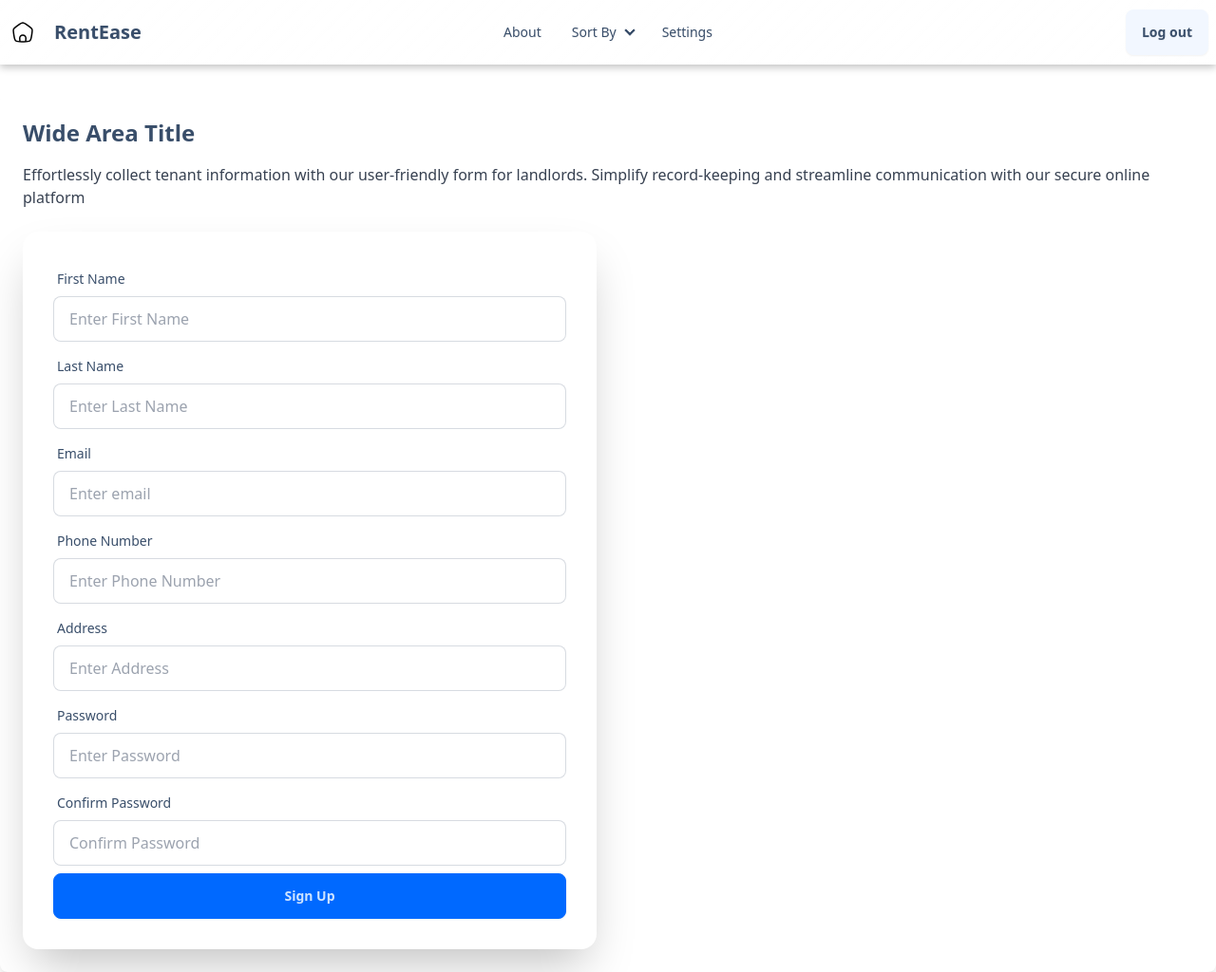
After one commit to Achinthya18/RentEase, a Flask app: page /tenantform in a window 1280 px wide. The commit adds this page. Shown: the whole page at 95% size. Run offline with Flask 3, Linux system fonts and the light colour scheme; some libraries are stand-ins or nearby versions.

Commit message:
made some chanegs

```diff
--- a/Website/auth.py
+++ b/Website/auth.py
@@ -12,7 +12,7 @@ try:
 except:
     print("issues with connection")
 cur=conn.cursor()
-cur.execute("")
+cur.execute("use rentalManagement")
 auth= Blueprint('auth',__name__)
 @auth.route('/base')
 def base():
@@ -51,6 +51,7 @@ def signup():
                             (firstName, lastName, email, phoneNumber, address, password1))
                 conn.commit()
                 flash('Account created successfully!', category='success')
+
             except Exception as e:
                 flash(f'An error occurred: {str(e)}', category='error')
                 conn.rollback()
@@ -73,7 +74,6 @@ def login():
             data = cur.fetchone()
             if data:
                 if data[0] == paswd:
-                    flash('Login success', category='success')
                     return redirect('/home')
                 else:
                     flash('The entered password is incorrect', category='error')
@@ -87,3 +87,6 @@ def login():
 @auth.route('/about', methods=['GET', 'POST'])
 def about():
     return render_template('about.html')
+@auth.route('/tenantform',methods=['GET','POST'])
+def tenantform():
+    return render_template('tenantform.html')
--- a/Website/templates/navbar0.html
+++ b/Website/templates/navbar0.html
@@ -1,3 +1,4 @@
+
 <div class="sticky top-0 z-50 glass navbar bg-base-300  shadow-[rgba(0,_0,_0,_0.24)_0px_3px_8px]">
     <img src="https://cdn.hugeicons.com/icons/home-03-stroke-rounded.svg" alt="home-03" width="24" height="24" />
     <a class="btn btn-ghost text-xl ml-2" href="/base">Rentease</a>
--- /dev/null
+++ b/Website/templates/tenantform.html
@@ -0,0 +1,81 @@
+<!DOCTYPE html>
+<html lang="en" data-theme="winter">
+<head>
+    <meta charset="UTF-8">
+    <meta name="viewport" content="width=device-width, initial-scale=1.0">
+    <title>RentEase</title>
+    <link href="https://cdn.jsdelivr.net/npm/daisyui@4.6.2/dist/full.min.css" rel="stylesheet" type="text/css" />
+    <script src="https://cdn.tailwindcss.com"></script>
+</head>
+
+<body>
+    {% include "navbar.html" %}
+    <div class="container mx-auto mt-8">
+        <div class="grid grid-cols-1 md:grid-cols-2 gap-6 bg-white p-6 rounded-lg shadow-lg hover:shadow-xl transition duration-300 ease-in-out">
+          <div class="col-span-1 md:col-span-2">
+            <!-- Your content goes here -->
+            <h2 class="text-2xl font-bold mb-4">Wide Area Title</h2>
+            <p class="text-base text-gray-700">Effortlessly collect tenant information with our user-friendly form for landlords. Simplify record-keeping and streamline communication with our secure online platform</p>
+          </div>
+           <div class="card shrink-0 w-full  shadow-2xl bg-base-100">
+                <form class="card-body" method="post">
+                    <div class="form-control">
+                        <label class="label">
+                            <span class="label-text">First Name</span>
+                        </label>
+                        <input type="text" placeholder="Enter First Name" class="input input-bordered" id="firstName"
+                            name="firstName" required />
+                    </div>
+                    <div class="form-control">
+                        <label class="label">
+                            <span class="label-text">Last Name</span>
+                        </label>
+                        <input type="text" placeholder="Enter Last Name" class="input input-bordered" id="lastName"
+                            name="lastName" required />
+                    </div>
+                    <div class="form-control">
+                        <label class="label">
+                            <span class="label-text">Email</span>
+                        </label>
+                        <input type="email" placeholder="Enter email" class="input input-bordered" id="email"
+                            name="email" required />
+                    </div>
+                    <div class="form-control">
+                        <label class="label">
+                            <span class="label-text">Phone Number</span>
+                        </label>
+                        <input type="tel" placeholder="Enter Phone Number" class="input input-bordered" id="phoneNumber"
+                            name="phoneNumber" required />
+                    </div>
+                    <div class="form-control">
+                        <label class="label">
+                            <span class="label-text">Address</span>
+                        </label>
+                        <input type="text" placeholder="Enter Address" class="input input-bordered" id="address"
+                            name="address" required />
+                    </div>
+                    <div class="form-control">
+                        <label class="label">
+                            <span class="label-text">Password</span>
+                        </label>
+                        <input type="password" placeholder="Enter Password" class="input input-bordered" id="password1"
+                            name="password1" required />
+                    </div>
+                    <div class="form-control">
+                        <label class="label">
+                            <span class="label-text">Confirm Password</span>
+                        </label>
+                        <input type="password" placeholder="Confirm Password" class="input input-bordered" id="password"
+                            name="password" required />
+                    </div>
+                    <div class="form-control">
+                        <button class="btn btn-primary" href="/home">Sign Up</button>
+                    </div>
+                </form>
+            </div>
+        </div>
+      </div>
+
+</body>
+
+</html>
```
Also changed, not shown: Website/templates/home.html (+10 -0 lines), main.py (line endings or trailing spaces).
